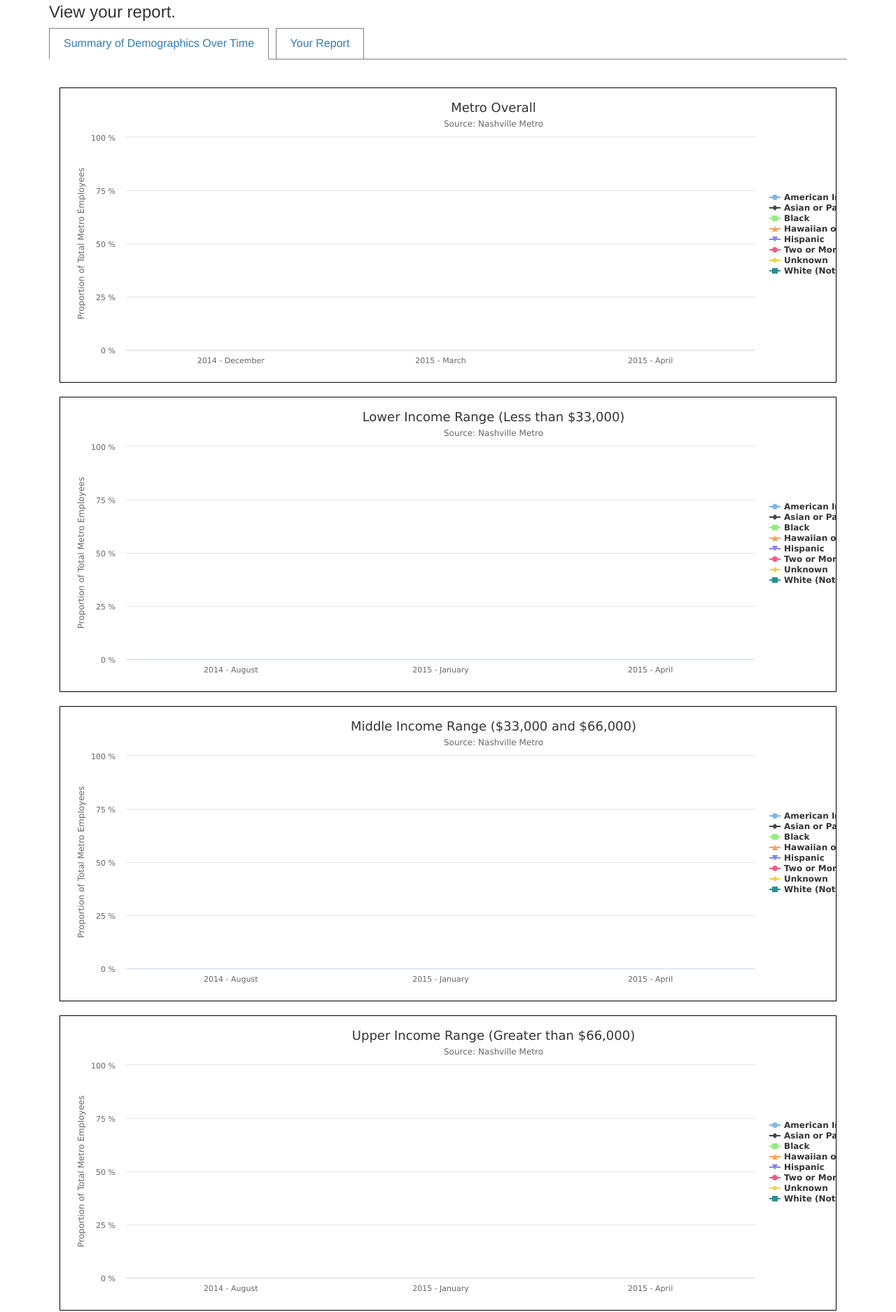
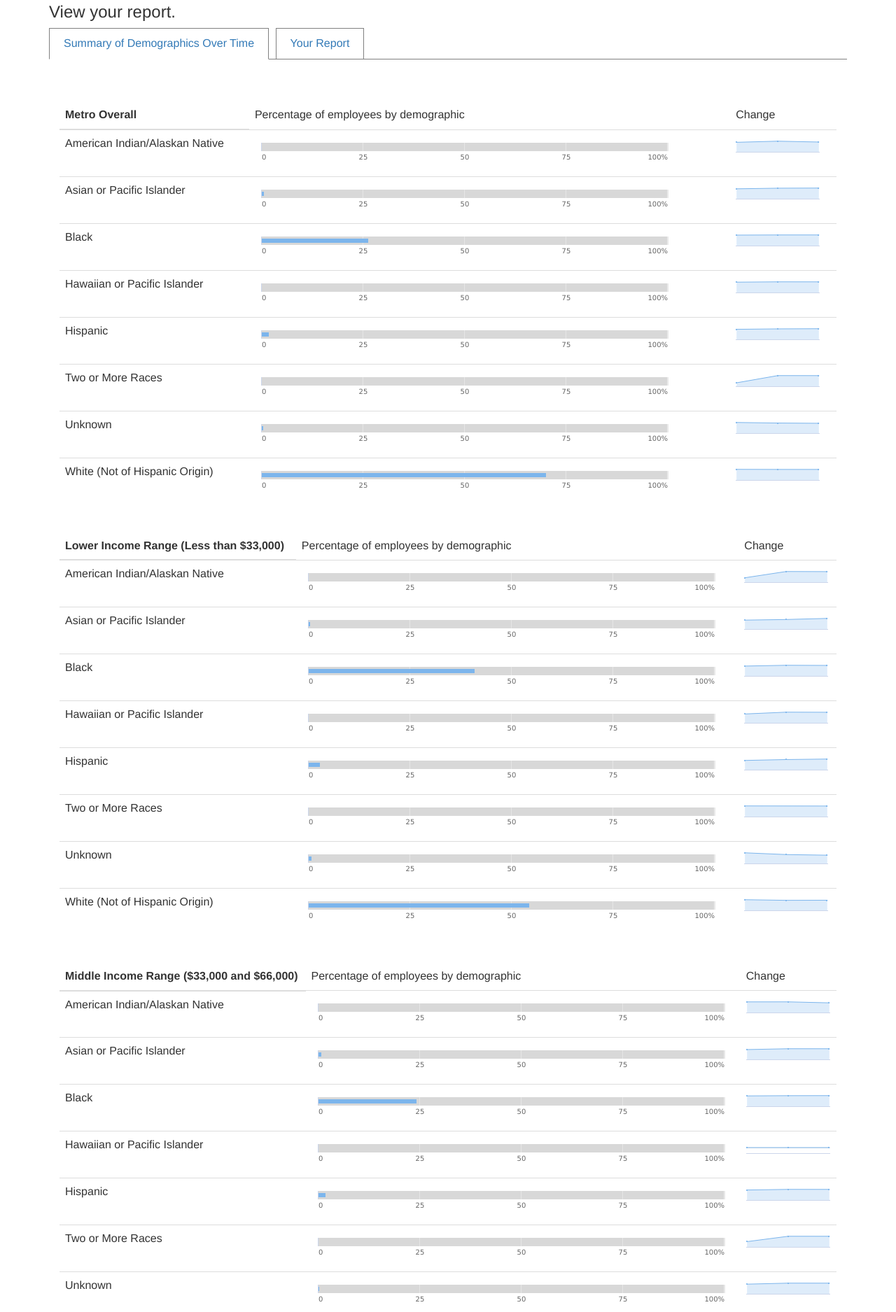
Before and after one commit to code-for-nashville/inclucivics, a Python web app: template ntp/app/templates/index.html in a window 1280 px wide. Shown: the part 385-2260 px from the top of the page at 70% size. Run offline with Jinja, Linux system fonts and the light colour scheme; the template is opened without the code that fills it, so the values that code supplies are empty; some libraries are stand-ins or nearby versions.

Commit message:
Sparklines, bars

```diff
--- a/ntp/app/static/css/main.css
+++ b/ntp/app/static/css/main.css
@@ -168,3 +168,8 @@ footer a {
 .tabs-content .tab-content.active {
   display: block;
 }
+
+.graph-table {
+    margin-top: 4rem;
+    /*background-color: rgb(223, 223, 223);*/
+}
--- a/ntp/app/static/js/charts.js
+++ b/ntp/app/static/js/charts.js
@@ -73,21 +73,29 @@ $(document).ready(function () {
             $.getJSON("static/js/graphs.json", function(graphs) {
                 app.graphs = graphs;
 
+                // mutate once to turn 0.75(...) to 75.(...)
+                app.graphs.forEach(function (graph) {
+                    graph.series.forEach(function (member) {
+                        member.data.forEach(function (datum, _i, data) {
+                            // mutate array members
+                            data[_i] = (datum * 100);
+                        });
+                    });
+                });
+
                 // key iteration
-                $.each(app.graphs, function(graph) {
-                    var ent = app.graphs[graph]
-                    drawLineGraph(ent.title, {series: ent.series}, ent.time, ent.title);
-                })
+                app.graphs.forEach(function (graph) {
+                    drawLineGraph(graph.title, {series: graph.series}, graph.time, graph.title);
+                });
             });
 
         } else {
             // key iteration
             $("#line-graphs").empty();
 
-            $.each(app.graphs, function(graph) {
-                var ent = app.graphs[graph]
-                drawLineGraph(ent.title, {series: ent.series}, ent.time, ent.title);
-            })
+            app.graphs.forEach(function (graph) {
+                drawLineGraph(graph.title, {series: graph.series}, graph.time, graph.title);
+            });
         }
 
         // Clear graph content and about page if there
@@ -245,66 +253,184 @@ $(document).ready(function () {
 
     function drawLineGraph(elementId, chartData, axes, title) {
 
-        chartData.series.forEach(function (member) {
-            member.data.forEach(function (datum, _i, data) {
-                // mutate array members
-                data[_i] = (datum * 100).toFixed(2);
-            });
+        var cssProps = {
+            border: "1px solid black",
+            marginTop: "2rem",
+            marginBottom: "2rem",
+            padding: "20px"
+        }
+
+        $table = $("<table />").addClass("graph-table table").appendTo("#line-graphs");
+        $head = $("<thead />");
+        $head.appendTo($table);
+        $tRow = $("<tr />");
+        $tRow.appendTo($head);
+
+        $("<th />").text(title).appendTo($tRow);
+        $("<td />").text("Percentage of employees by demographic").appendTo($tRow);
+        $("<td />").text("Change").appendTo($tRow);
+
+        chartData.series.forEach(function (member, _i) {
+            var $row = $("<tr />")
+            var $sparkContainer = $('<td />').attr('id', elementId + "-spark-" + _i).css({
             });
 
-        $('<div>').attr('id', elementId).css({
-            border: "1px solid black",
-            marginTop: "2rem",
-            marginBottom: "1rem",
-            padding: "10px"
-        }).highcharts({
+            $sparkContainer.highcharts("SparkLine", {
+                series: [ member ],
+                exporting: {
+                    enabled: false
+                },
                 chart: {
-                backgroundColor: null,
                     style: {
-                    color: '#FFFFFF'
+                        marginTop: 5
                     }
                 },
-            title: {
-                text: title,
-                x: -20 //center
+                tooltip: {
+                    formatter: function () {
+                        var name = axes[this.points[0].series._i];
+                        var val = "" + this.y;
+                        var _i = val.indexOf(".")
+
+                        // do we have enough digits?
+                        return val.slice(0 , _i + 4) + "% - " + name;
+                    }
+                }
+            });
+
+            var $bullet = $("<td />").attr("id", elementId + "-bullet-" + _i).css({
+            });
+
+            $bullet.highcharts("Chart", {
+                //title: { text: member.name, style: { fontSize: "8px" }},
+                title: null,
+                credits: { enabled: false },
+                exporting: { enabled: false },
+                legend: { enabled: false },
+                tooltip: {
+                    formatter: function () {
+                        var val = "" + this.y;
+                        var _i = val.indexOf(".")
+
+                        // do we have enough digits?
+                        return val.slice(0 , _i + 4) + "%";
+                    }
                 },
-            subtitle: {
-                text: 'Source: Nashville Metro',
-                x: -20,
-                color: '#FFFFFF'
-            },
-            // This needs to be refactored to read this from input ala chartData.xAxis
                 xAxis: {
-                categories: axes
+                    tickLength: 0,
+                    //categories: [member.name],
+                    //align: "right",
+                    labels: { enabled: false }
                 },
                 yAxis: {
+                    endOnTick: true,
+                    startOnTick: true,
+                    min: 0,
+                    max: 100,
+                    minPadding: 0,
+                    maxPadding: 0,
+                    type: "linear",
+                    tickInterval: 25,
+                    breaks: [
+                        {from: 0.001, to: 0.01 },
+                        {}
+                    ],
+                    tickWidth: 0,
+                    tickLength: 0,
+                    tickHeight: 2,
                     title: {
-                    text: 'Proportion of Total Metro Employees'
+                        text: null
                     },
-                plotLines: [{
-                    value: 0,
-                    width: 1,
-                    color: '#000000'
-                }],
                     labels: {
+                        y: 12,
+                        style: { fontSize: "10px" },
                         formatter: function () {
-                        return this.value + " %";
+                            if (this.isLast) return this.value + "%"
+                            else return this.value;
                         }
                     },
-                min: 0,
-                max: 100
+                    plotBands: [
+                        {from: 0, to: 100, color: "rgba(200, 200, 200, 0.7)" },
+                    ],
                 },
-            tooltip: {
-                valueSuffix: '%'
+                plotOptions: {
+                    bar: {
+                        //color: "black",
+                        borderWidth: 0
+                    }
                 },
-            legend: {
-                layout: 'vertical',
-                align: 'right',
-                verticalAlign: 'middle',
-                borderWidth: 0
+                chart: {
+                    type: "bar",
+                    //width: 600,
+                    height: 50
                 },
-            // Series is of form {name: "Line Name", data: ["positionally", "relevant", fields]}
-            series: chartData.series
-        }).appendTo('#line-graphs');
+                series: [{
+                    data: [member.data[member.data.length - 1]],
+                    name: member.name
+                }]
+            });
+
+            var $title = $("<td />").attr("id", elementId + "-title-" + _i).text(member.name);
+
+            $title.appendTo($row);
+            $bullet.appendTo($row);
+            $sparkContainer.appendTo($row);
+            $row.appendTo($table);
+        });
+
+        //$('<div>').attr('id', elementId).css(cssProps).highcharts({
+            //chart: {
+                //backgroundColor: null,
+                //style: {
+                    //color: '#FFFFFF'
+                //}
+            //},
+            //title: {
+                //text: title,
+                //x: -20 //center
+            //},
+            //subtitle: {
+                //text: 'Source: Nashville Metro',
+                //x: -20,
+                //color: '#FFFFFF'
+            //},
+            //// This needs to be refactored to read this from input ala chartData.xAxis
+            //xAxis: {
+                //categories: axes
+            //},
+            //yAxis: {
+                //title: {
+                    //text: 'Proportion of Total Metro Employees'
+                //},
+                //plotLines: [{
+                    //value: 0,
+                    //width: 1,
+                    //color: '#000000'
+                //}],
+                //labels: {
+                    //formatter: function () {
+                        //return this.value + " %";
+                    //}
+                //},
+                //min: 0,
+                //max: 100
+            //},
+            //tooltip: {
+                //formatter: function () {
+                    //var val = "" + this.y;
+                    //var _i = val.indexOf(".")
+
+                    //// do we have enough digits?
+                    //return val.slice(0 , _i + 4) + "%";
+                //}
+            //},
+            //legend: {
+                //layout: 'vertical',
+                //align: 'right',
+                //verticalAlign: 'middle',
+                //borderWidth: 0
+            //},
+            //// Series is of form {name: "Line Name", data: ["positionally", "relevant", fields]}
+            //series: chartData.series
+        //}).appendTo('#line-graphs');
     }
 });
--- /dev/null
+++ b/ntp/app/static/js/sparkline.js
@@ -0,0 +1,93 @@
+Highcharts.SparkLine = function (a, b, c) {
+    var hasRenderToArg = typeof a === 'string' || a.nodeName,
+        options = arguments[hasRenderToArg ? 1 : 0],
+    defaultOptions = {
+        chart: {
+            renderTo: (options.chart && options.chart.renderTo) || this,
+            backgroundColor: null,
+            borderWidth: 0,
+            type: 'area',
+            margin: [2, 0, 2, 0],
+            width: 120,
+            height: 20,
+            style: {
+                overflow: 'visible'
+            },
+            skipClone: true
+        },
+        title: {
+            text: ''
+        },
+        credits: {
+            enabled: false
+        },
+        xAxis: {
+            labels: {
+                enabled: false
+            },
+            title: {
+                text: null
+            },
+            startOnTick: false,
+            endOnTick: false,
+            tickPositions: []
+        },
+        yAxis: {
+            endOnTick: false,
+            startOnTick: false,
+            labels: {
+                enabled: false
+            },
+            title: {
+                text: null
+            },
+            tickPositions: [0]
+        },
+        legend: {
+            enabled: false
+        },
+        tooltip: {
+            backgroundColor: null,
+            borderWidth: 0,
+            shadow: false,
+            useHTML: true,
+            hideDelay: 0,
+            shared: true,
+            padding: 0,
+            positioner: function (w, h, point) {
+                return { x: point.plotX - w / 2, y: point.plotY - h};
+            }
+        },
+        plotOptions: {
+            series: {
+                animation: false,
+                lineWidth: 1,
+                shadow: false,
+                states: {
+                    hover: {
+                        lineWidth: 1
+                    }
+                },
+                marker: {
+                    radius: 1,
+                    states: {
+                        hover: {
+                            radius: 2
+                        }
+                    }
+                },
+                fillOpacity: 0.25
+            },
+            column: {
+                negativeColor: '#910000',
+                borderColor: 'silver'
+            }
+        }
+    };
+
+    options = Highcharts.merge(defaultOptions, options);
+
+    return hasRenderToArg ?
+    new Highcharts.Chart(a, options, c) :
+    new Highcharts.Chart(options, b);
+};
--- a/ntp/app/templates/index.html
+++ b/ntp/app/templates/index.html
@@ -143,9 +143,13 @@
 
 <script src="{{ url_for('static', filename='js/vendor/bootstrap.min.js')}}"></script>
 <script src="{{ url_for('static', filename='js/analytics.js')}}"></script>
+
 <script src="http://code.highcharts.com/highcharts.js"></script>
 <script src="http://code.highcharts.com/highcharts-more.js"></script>
+<script src="https://code.highcharts.com/modules/broken-axis.js"></script>
 <script src="http://code.highcharts.com/modules/exporting.js"></script>
+<script src="{{ url_for('static', filename='js/sparkline.js') }}"></script>
+
 <script src="{{ url_for('static', filename='js/main.js')}}"></script>
 <script src= "{{ url_for('static', filename='js/charts.js') }}"></script>
 </body>
```
Lines whose indentation alone changed are shown as unchanged.
